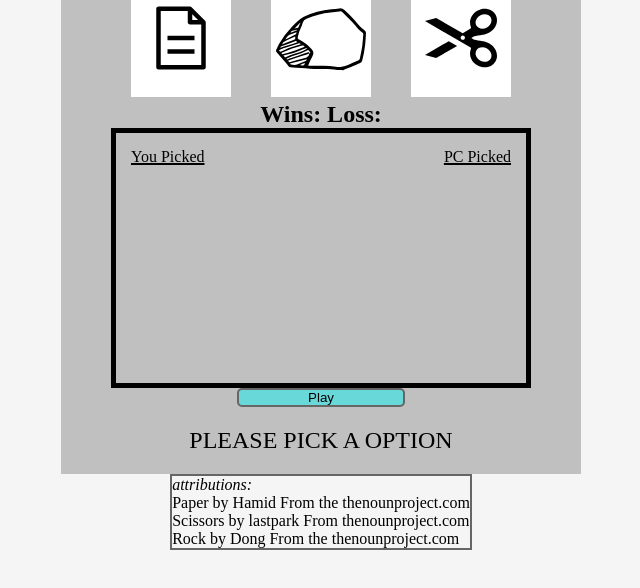
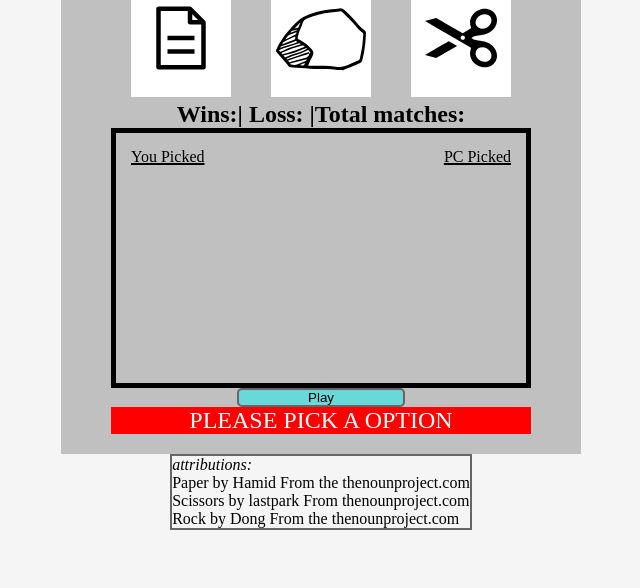
Before and after one commit to rivveneyes/Rock-Paper-Scissors, a website: page index.html in a window 1280 px wide. Both pictures are taken after a click on the button "Play". Shown: the part 166-754 px from the top of the page, without its empty margins (319-959 px from the left). Drawn offline with Linux system fonts and the light colour scheme.

Commit message:
added styles for alerts display also added total games to display

```diff
--- a/index.html
+++ b/index.html
@@ -40,7 +40,7 @@
         </figure>
       </div>
 
-      <h2 id="total-wins">Wins: Loss:</h2>
+      <h2 id="total-wins">Wins:| Loss: |Total matches:</h2>
       <div class="game-display">
         <figure id="person-pick">
           <figcaption>You Picked</figcaption>
@@ -50,7 +50,7 @@
         </figure>
       </div>
       <button id="play" type="button">Play</button>
-      <span id="outcome"></span>
+      <span id="outcome" class=""></span>
     </div>
     <footer>
       <em>attributions:</em><br />
--- a/scripts.js
+++ b/scripts.js
@@ -8,10 +8,13 @@ const match = {
   wins: 0,
   lossed: 0,
   tie: 0,
+  total: 0,
   person: null,
   pc: null,
 };
 function checkWhoWon() {
+  outcomeDesc.classList = "outcome";
+  match.total++;
   if (
     (match.person === "scissor" && match.pc === "paper") ||
     (match.person === "rock" && match.pc === "scissors") ||
@@ -26,14 +29,14 @@ function checkWhoWon() {
     personChoice.className = "tie";
     pcChoice.className = "tie";
     outcomeDesc.innerText = "It's a Tie";
-    return;
   } else {
     pcChoice.className = "winner";
     personChoice.className = "loser";
     match.lossed++;
     outcomeDesc.innerText = "You Lost";
   }
-  winsDisplay.innerText = `Wins:${match.wins} Loss:${match.lossed}`;
+
+  winsDisplay.innerText = `Wins:${match.wins} | Loss:${match.lossed} |Total matches:${match.total}`;
 }
 options.forEach((option) => {
   option.addEventListener("click", () => {
@@ -46,8 +49,11 @@ options.forEach((option) => {
 });
 
 playButton.addEventListener("click", () => {
+  outcomeDesc.classList = "";
+  outcomeDesc.innerText = "";
   if (match.person === null) {
     outcomeDesc.innerText = "PLEASE PICK A OPTION";
+    outcomeDesc.classList = "alert";
     return;
   }
   const html = `<figcaption>PC Picked</figcaption>`;
--- a/style.css
+++ b/style.css
@@ -76,9 +76,19 @@ figure.loser {
   border: 5px solid red;
 }
 #outcome {
-  padding-top: 20px;
   font-size: 1.5rem;
-  display: block;
+  display: flex;
+  justify-content: center;
+  align-items: center;
+  color: white;
+}
+.alert {
+  background-color: red;
+}
+.outcome {
+  padding: 10px 20px;
+  margin-top: 8px;
+  background-color: teal;
 }
 footer {
   max-width: fit-content;
```
